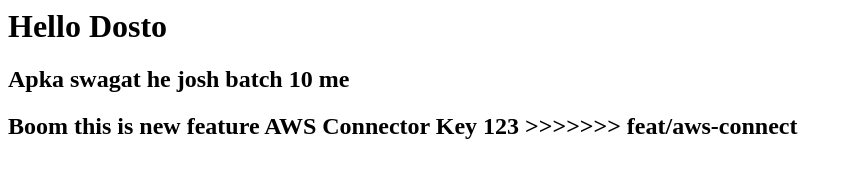
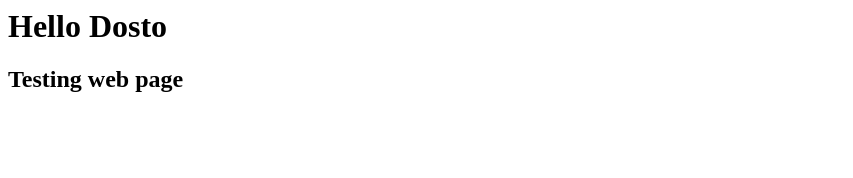
Before and after one commit to tushar645outlook/devops-nginx-demo, a plain HTML site: page index.html in a window 1280 px wide. Shown: the whole page, without its empty margins (0-853 px from the left). Drawn offline with Linux system fonts and the light colour scheme.

Commit message:
feat: added demo webpage

```diff
--- a/index.html
+++ b/index.html
@@ -1,11 +1,3 @@
 <h1> Hello Dosto <h1>
 
-<h2> Apka swagat he josh batch 10 me <h2>
-
-Boom
-
-this is new feature
-
-
-AWS Connector Key 123
->>>>>>> feat/aws-connect
+<h2> Testing web page <h2>
```
